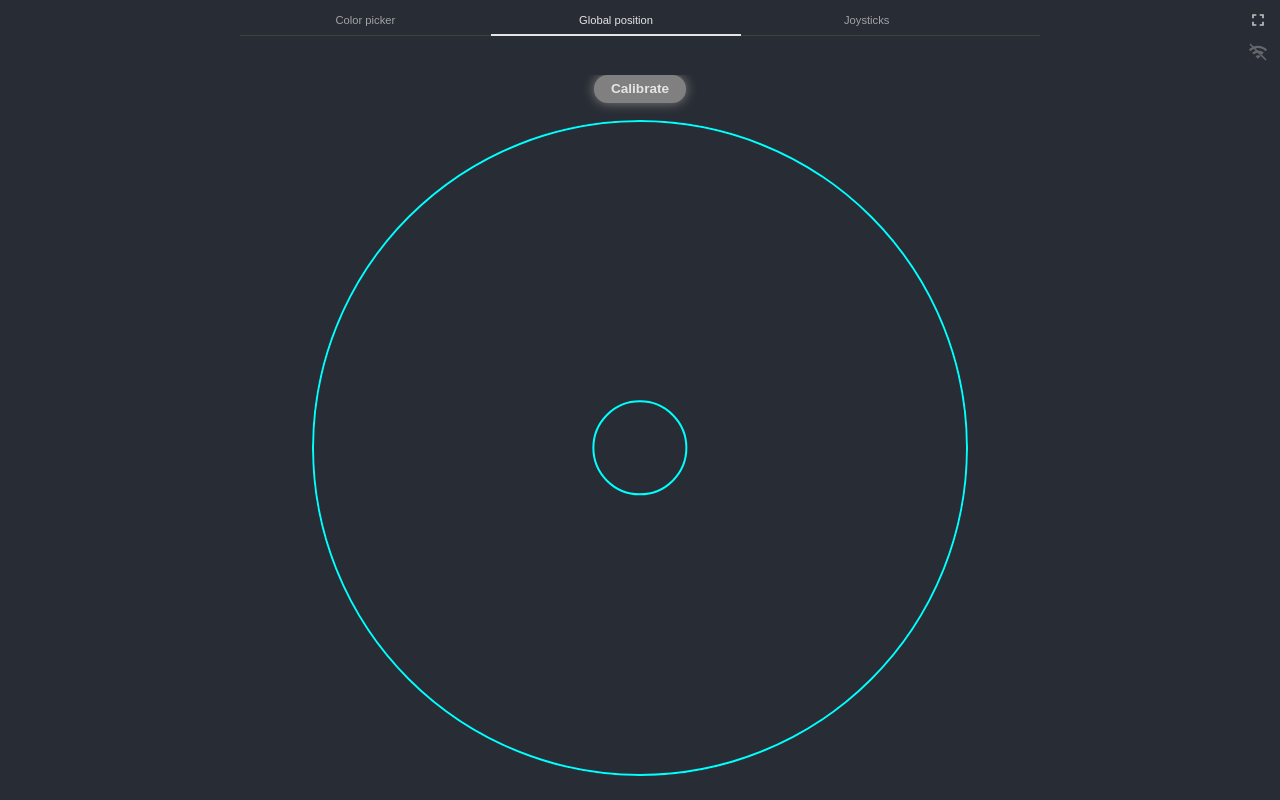
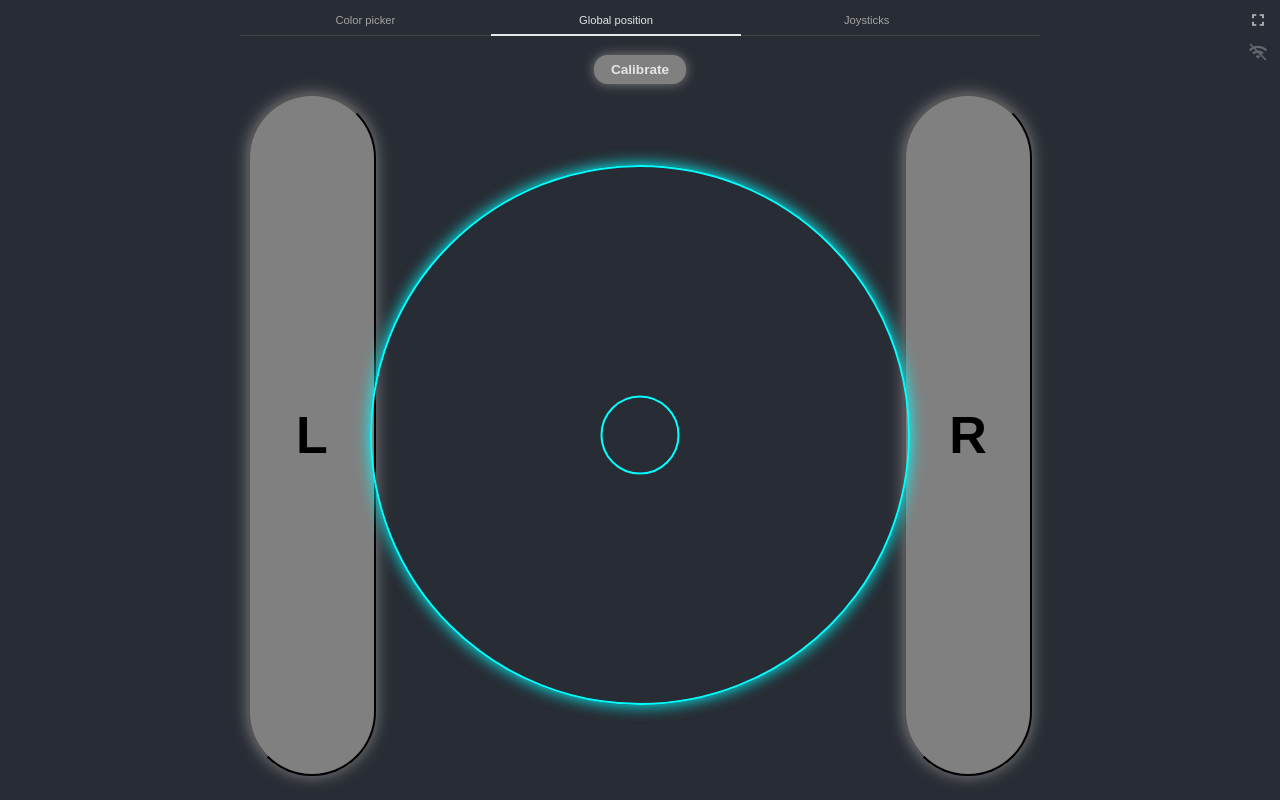
Before and after one commit to SotSF/canopy-controller, a React (Vite) app: page / in a window 1280 px wide. Both pictures are taken after a click on the button "I'm ready". Built offline with nearby package versions, Linux system fonts and the light colour scheme; no server answers.

Commit message:
refactor TouchPositionPad and App components: enhance calibration handling, update layout for global position control, and implement game data message display

```diff
--- a/src/App.css
+++ b/src/App.css
@@ -194,26 +194,32 @@ body.joysticks-hidden footer {
 }
 
 .touch-position-pad-stack {
+  --touch-pad-glow-inset: 1.125rem;
   --touch-pad-ui-offset: 9rem;
   --touch-pad-size: min(
-    calc(100vw - 1rem),
-    calc(100dvh - var(--touch-pad-ui-offset))
+    calc(100vw - 1rem - 2 * var(--touch-pad-glow-inset)),
+    calc(100dvh - var(--touch-pad-ui-offset) - 2 * var(--touch-pad-glow-inset))
   );
   display: flex;
   flex-direction: column;
   align-items: center;
   width: 100%;
   max-width: 100%;
-  overflow: hidden;
+  min-height: 0;
+  overflow: visible;
 }
 
 .touch-position-pad-stage {
-  width: var(--touch-pad-size);
-  height: var(--touch-pad-size);
+  width: min(var(--touch-pad-size), 100%);
+  height: min(var(--touch-pad-size), 100%);
+  aspect-ratio: 1;
+  padding: var(--touch-pad-glow-inset);
+  box-sizing: content-box;
   position: relative;
-  flex-shrink: 0;
+  flex-shrink: 1;
+  min-width: 0;
+  min-height: 0;
   overflow: visible;
-  contain: layout style;
 }
 
 .touch-position-pad-rotator {
@@ -221,7 +227,7 @@ body.joysticks-hidden footer {
   inset: 0;
   transform-origin: 50% 50%;
   will-change: transform;
-  overflow: hidden;
+  overflow: visible;
   border-radius: 50%;
 }
 
@@ -611,8 +617,112 @@ body.joysticks-hidden footer {
   flex-direction: column;
   align-items: center;
   justify-content: flex-end;
-  overflow: hidden;
+  overflow: visible;
   padding-bottom: max(0.75rem, env(safe-area-inset-bottom, 0px));
+}
+
+.global-position-layout {
+  display: grid;
+  width: 100%;
+  max-width: min(100%, 800px);
+  flex: 1;
+  min-height: 0;
+  grid-template-columns: 1fr 1fr;
+  grid-template-rows: auto auto minmax(0, 1fr);
+  grid-template-areas:
+    "toolbar toolbar"
+    "left-btn right-btn"
+    "pad pad";
+  align-items: end;
+  justify-items: stretch;
+  gap: 0.65rem 0.75rem;
+  padding: 0 0.5rem;
+  box-sizing: border-box;
+  --global-position-button-width: min(8rem, 22dvh);
+  --touch-pad-glow-inset: 1.125rem;
+  --touch-pad-ui-offset: 12rem;
+  --touch-pad-size: min(
+    calc(100vw - 1rem - 2 * var(--touch-pad-glow-inset)),
+    calc(100dvh - var(--touch-pad-ui-offset) - 2 * var(--touch-pad-glow-inset))
+  );
+}
+
+.global-position-toolbar {
+  grid-area: toolbar;
+  display: flex;
+  justify-content: center;
+  width: 100%;
+}
+
+.global-position-button--l {
+  grid-area: left-btn;
+}
+
+.global-position-button--r {
+  grid-area: right-btn;
+}
+
+.global-position-pad {
+  grid-area: pad;
+  display: flex;
+  justify-content: center;
+  align-items: flex-end;
+  width: 100%;
+  min-height: 0;
+  min-width: 0;
+  overflow: visible;
+}
+
+.global-position-button {
+  width: 100%;
+  max-width: none;
+  min-width: 0;
+  height: 4.5em;
+  font-size: 2em;
+  border-radius: 1.25em;
+}
+
+.global-position-pad .touch-position-pad-stack {
+  --touch-pad-ui-offset: inherit;
+  --touch-pad-size: inherit;
+  --touch-pad-glow-inset: inherit;
+  width: 100%;
+  max-width: 100%;
+  max-height: 100%;
+}
+
+@media (orientation: landscape) {
+  .global-position-layout {
+    grid-template-columns: var(--global-position-button-width) minmax(
+        0,
+        auto
+      ) var(--global-position-button-width);
+    grid-template-rows: auto minmax(0, 1fr);
+    grid-template-areas:
+      "toolbar toolbar toolbar"
+      "left-btn pad right-btn";
+    align-items: center;
+    justify-items: center;
+    --touch-pad-ui-offset: 5.5rem;
+    --touch-pad-size: min(
+      calc(100dvh - var(--touch-pad-ui-offset) - 2 * var(--touch-pad-glow-inset)),
+      calc(
+        100vw - 2 * var(--global-position-button-width) - 2.5rem -
+          2 * var(--touch-pad-glow-inset)
+      )
+    );
+  }
+
+  .global-position-button {
+    width: var(--global-position-button-width);
+    height: 100%;
+    min-height: var(--touch-pad-size);
+    align-self: stretch;
+  }
+
+  .global-position-pad {
+    align-self: center;
+  }
 }
 
 .control-panel--joysticks {
@@ -682,8 +792,15 @@ body.joysticks-hidden footer {
     padding: 0.65em 1.5em;
   }
 
-  .touch-position-pad-stack {
-    --touch-pad-ui-offset: 6.5rem;
+  .global-position-layout {
+    --global-position-button-width: min(7rem, 28dvh);
+    --touch-pad-ui-offset: 4.5rem;
+    gap: 0.5rem 0.35rem;
+    padding: 0 0.35rem;
+  }
+
+  .global-position-button {
+    font-size: 2.25em;
   }
 
   .touch-position-pad-calibrate-help {
--- a/src/App.tsx
+++ b/src/App.tsx
@@ -16,6 +16,7 @@ import { normalizeRadians, Polar } from "./modules/polar";
 import { ColorPickerPanel } from "./components/ColorPickerPanel";
 import { TouchPositionPad } from "./components/TouchPositionPad";
 import { controlSchemeLabels, ControlScheme } from "./modules/controlScheme";
+import { getGameDataMessage } from "./modules/gameDataMessages";
 import { useControlScheme } from "./hooks/useControlScheme";
 import { throttle } from "lodash";
 import "./App.css";
@@ -63,12 +64,6 @@ const sendButtonPressEvent = throttle(
     }),
   eventThrottleMs,
 );
-
-const sendRotateEvent = (angle: number) =>
-  sendEvent({
-    event: EventType.Rotate,
-    angle,
-  });
 
 const sendTouchPositionEvent = throttle(
   (r: number, theta: number) =>
@@ -177,6 +172,7 @@ function App() {
   );
   const [calibrated, setCalibrated] = useState(false);
   const [padRotation, setPadRotation] = useState(0);
+  const [padCalibrating, setPadCalibrating] = useState(false);
   const colorRef = useRef(color);
   colorRef.current = color;
   const connectionStatus = useConnectionStatus();
@@ -253,10 +249,13 @@ function App() {
 
   const onPadRotationCommit = (rotation: number, delta: number) => {
     setPadRotation(normalizeRadians(rotation));
-    if (delta !== 0) sendRotateEvent(delta);
+    // Do not send rotation to server. Rotation is client-side only concern.
   };
 
   const controlSchemes = Object.keys(controlSchemeLabels) as ControlScheme[];
+  const gameDataMessage = gameData
+    ? getGameDataMessage(gameData.displayMessageId)
+    : undefined;
 
   return (
     <div
@@ -291,10 +290,9 @@ function App() {
         )}
       </div>
 
-      {gameData && (
+      {gameDataMessage && (
         <div className="game-data-readout" aria-live="polite">
-          received displaymessageid {gameData.displayMessageId}, gameid{" "}
-          {gameData.gameId}
+          {gameDataMessage}
         </div>
       )}
 
@@ -359,13 +357,61 @@ function App() {
 
           {scheme === "globalPosition" && (
             <div className="control-panel control-panel--global-position">
+              <div className="global-position-layout">
+                <div className="global-position-toolbar">
+                  {padCalibrating ? (
+                    <button
+                      type="button"
+                      className="touch-position-pad-toolbar-button touch-position-pad-toolbar-button--done"
+                      onClick={() => setPadCalibrating(false)}
+                    >
+                      Done
+                    </button>
+                  ) : (
+                    <button
+                      type="button"
+                      className="touch-position-pad-toolbar-button"
+                      onClick={() => setPadCalibrating(true)}
+                    >
+                      Calibrate
+                    </button>
+                  )}
+                </div>
+                <button
+                  className="button global-position-button global-position-button--l"
+                  onTouchStart={() => sendButtonPressEvent(Button.L)}
+                  onClick={() =>
+                    !("ontouchstart" in document.documentElement) &&
+                    sendButtonPressEvent(Button.L)
+                  }
+                >
+                  L
+                </button>
+                <div className="global-position-pad">
                   <TouchPositionPad
                     color={color}
                     padRotation={padRotation}
                     shipPosition={shipPositionFromServer}
-                onPosition={({ r, theta }) => sendTouchPositionEvent(r, theta)}
+                    onPosition={({ r, theta }) =>
+                      sendTouchPositionEvent(r, normalizeRadians(-theta))
+                    }
                     onRotationCommit={onPadRotationCommit}
+                    showToolbar={false}
+                    isCalibrating={padCalibrating}
+                    onIsCalibratingChange={setPadCalibrating}
                   />
+                </div>
+                <button
+                  className="button global-position-button global-position-button--r"
+                  onTouchStart={() => sendButtonPressEvent(Button.R)}
+                  onClick={() =>
+                    !("ontouchstart" in document.documentElement) &&
+                    sendButtonPressEvent(Button.R)
+                  }
+                >
+                  R
+                </button>
+              </div>
             </div>
           )}
 
--- a/src/components/TouchPositionPad.tsx
+++ b/src/components/TouchPositionPad.tsx
@@ -14,6 +14,9 @@ type TouchPositionPadProps = {
   shipPosition: Polar | null;
   onPosition: (position: Polar) => void;
   onRotationCommit: (rotation: number, delta: number) => void;
+  showToolbar?: boolean;
+  isCalibrating?: boolean;
+  onIsCalibratingChange?: (isCalibrating: boolean) => void;
 };
 
 const ROTATION_COMMIT_MS = 15;
@@ -42,6 +45,9 @@ export const TouchPositionPad = ({
   shipPosition,
   onPosition,
   onRotationCommit,
+  showToolbar = true,
+  isCalibrating: isCalibratingProp,
+  onIsCalibratingChange,
 }: TouchPositionPadProps) => {
   const padRef = useRef<HTMLDivElement>(null);
   const rotatorRef = useRef<HTMLDivElement>(null);
@@ -53,7 +59,12 @@ export const TouchPositionPad = ({
     pointerAngle: number;
     padRotation: number;
   } | null>(null);
-  const [isCalibrating, setIsCalibrating] = useState(false);
+  const [isCalibratingInternal, setIsCalibratingInternal] = useState(false);
+  const isCalibratingControlled = isCalibratingProp !== undefined;
+  const isCalibrating = isCalibratingControlled
+    ? isCalibratingProp
+    : isCalibratingInternal;
+  const prevCalibratingRef = useRef(isCalibrating);
   const [hasHandleInteraction, setHasHandleInteraction] = useState(false);
   const [calibratingRotation, setCalibratingRotation] = useState(padRotation);
   const [indicator, setIndicator] = useState<{ x: number; y: number } | null>(
@@ -71,6 +82,24 @@ export const TouchPositionPad = ({
   );
 
   useEffect(() => () => commitRotation.cancel(), [commitRotation]);
+
+  const setIsCalibrating = (next: boolean) => {
+    onIsCalibratingChange?.(next);
+    if (!isCalibratingControlled) {
+      setIsCalibratingInternal(next);
+    }
+  };
+
+  useEffect(() => {
+    if (prevCalibratingRef.current && !isCalibrating) {
+      commitRotation.flush();
+      setHasHandleInteraction(false);
+    } else if (!prevCalibratingRef.current && isCalibrating) {
+      setCalibratingRotation(rotationRef.current);
+      setHasHandleInteraction(false);
+    }
+    prevCalibratingRef.current = isCalibrating;
+  }, [isCalibrating, commitRotation]);
 
   useEffect(() => {
     rotationRef.current = padRotation;
@@ -180,12 +209,6 @@ export const TouchPositionPad = ({
     commitRotation.flush();
   };
 
-  const onDoneCalibrating = () => {
-    commitRotation.flush();
-    setHasHandleInteraction(false);
-    setIsCalibrating(false);
-  };
-
   const shipPercent = shipPosition ? polarToPadPercent(shipPosition) : null;
   const handleAngleRad = calibratingRotation + HANDLE_LOCAL_THETA;
   const handlePosition = polarToPadPercent({
@@ -195,12 +218,13 @@ export const TouchPositionPad = ({
 
   return (
     <div className="touch-position-pad-stack">
+      {showToolbar && (
         <div className="touch-position-pad-toolbar">
           {isCalibrating ? (
             <button
               type="button"
               className="touch-position-pad-toolbar-button touch-position-pad-toolbar-button--done"
-            onClick={onDoneCalibrating}
+              onClick={() => setIsCalibrating(false)}
             >
               Done
             </button>
@@ -208,16 +232,13 @@ export const TouchPositionPad = ({
             <button
               type="button"
               className="touch-position-pad-toolbar-button"
-            onClick={() => {
-              setCalibratingRotation(rotationRef.current);
-              setHasHandleInteraction(false);
-              setIsCalibrating(true);
-            }}
+              onClick={() => setIsCalibrating(true)}
             >
               Calibrate
             </button>
           )}
         </div>
+      )}
       {isCalibrating && (
         <p className="touch-position-pad-calibrate-help">
           Click and drag the white circle until what you see here lines up with
--- /dev/null
+++ b/src/modules/gameDataMessages.ts
@@ -0,0 +1,6 @@
+export const gameDataMessages: Record<number, string> = {
+  0: "Hit!",
+};
+
+export const getGameDataMessage = (displayMessageId: number) =>
+  gameDataMessages[displayMessageId];
--- a/websocketserver/websocket.js
+++ b/websocketserver/websocket.js
@@ -5,13 +5,14 @@ const DEBUG = false;
 const PORT = Number(process.env.WEBSOCKET_PORT || 9431);
 const HOST = "0.0.0.0";
 
+// Rotate and CalibrationStatus are deprecated — kept for protocol/debug parsing only.
 const EventType = {
   Update: 1,
   ChangeColor: 2,
   Press: 3,
   Gyro: 4,
-  Rotate: 5,
-  CalibrationStatus: 6,
+  Rotate: 5, // deprecated: pad rotation is client-side only
+  CalibrationStatus: 6, // deprecated
   ShipPosition: 7,
   TouchPosition: 8,
   GameDataUpdate: 9,
```
Also changed, not shown: src/modules/events.ts (+6 -2 lines). Lines whose indentation alone changed are shown as unchanged.
